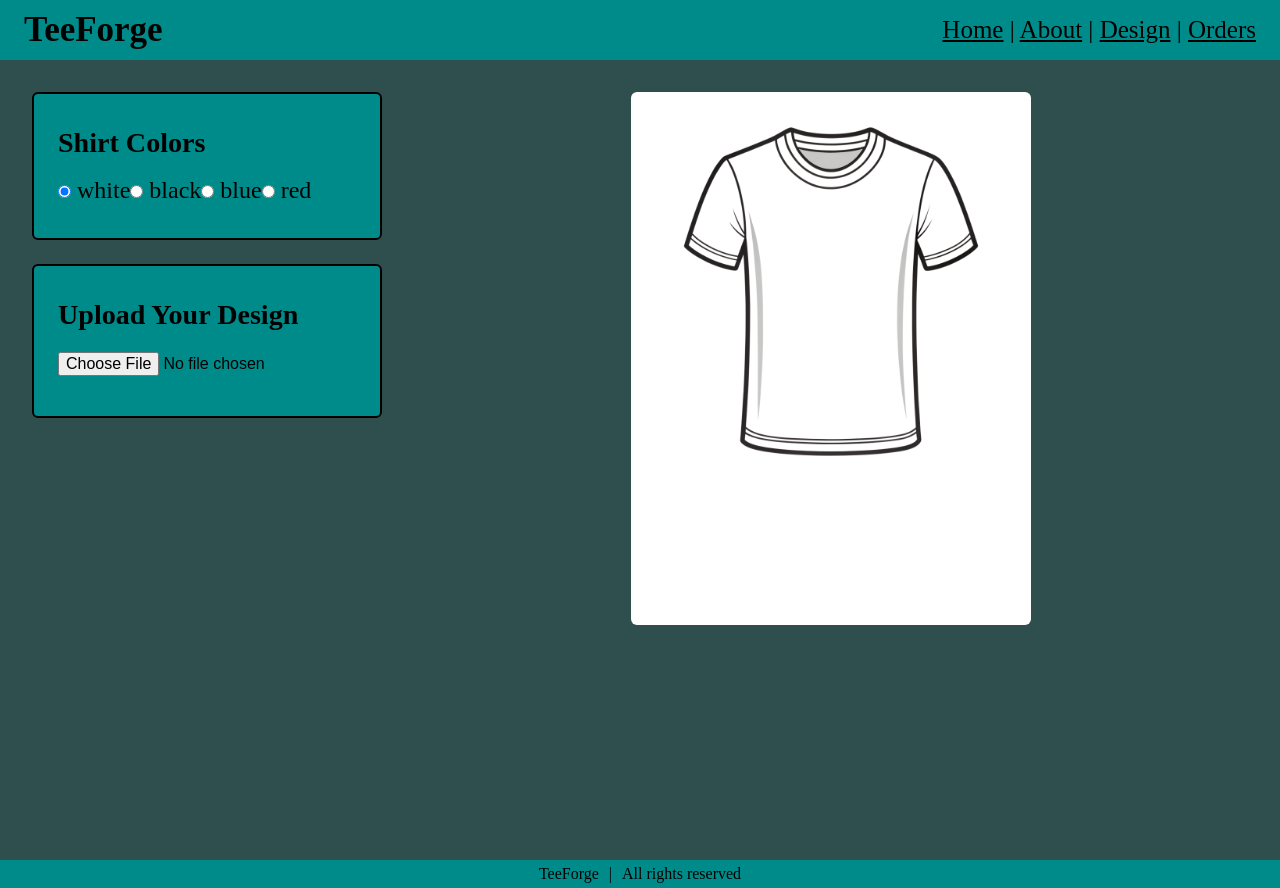
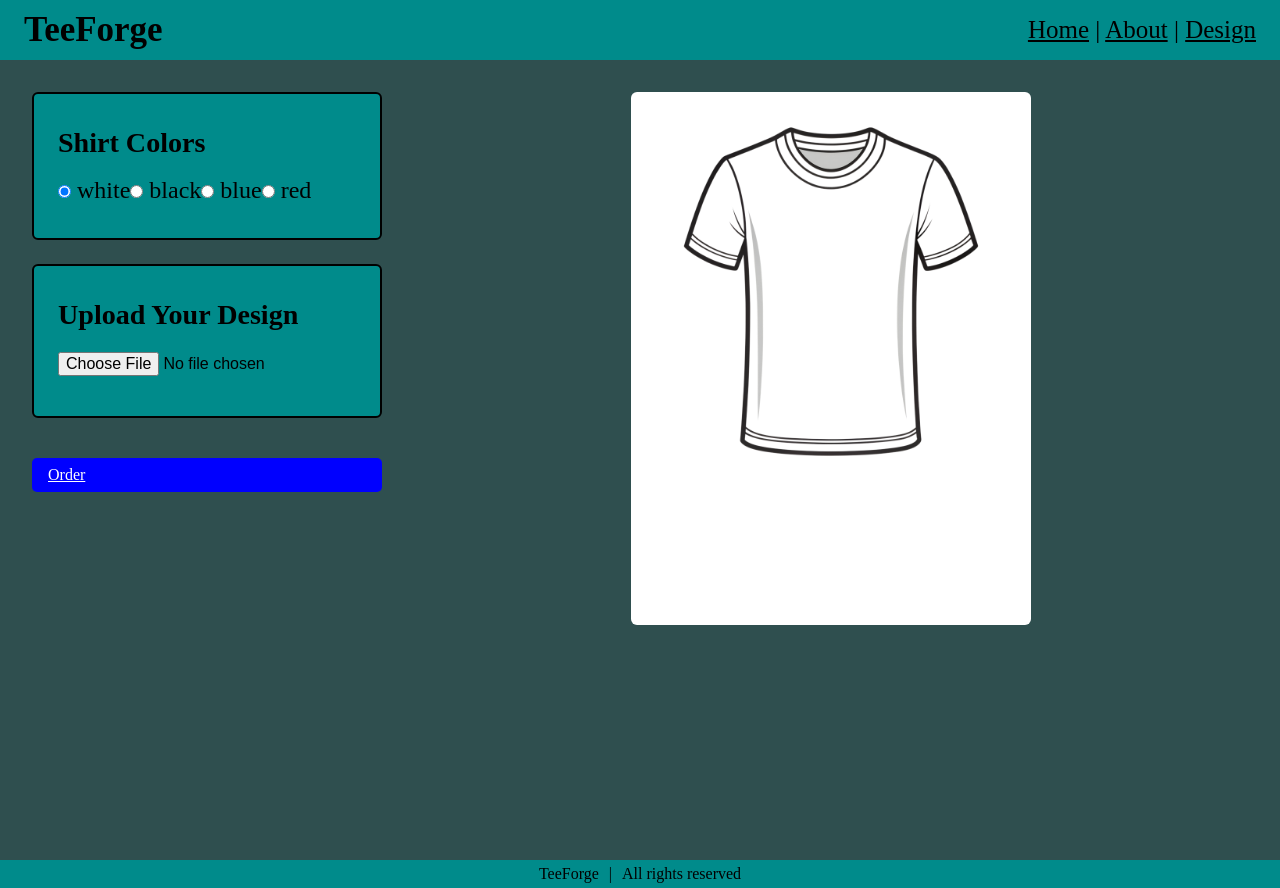
Before and after one commit to KingJepy/TeeForger-Unit-One-Project, a React (Vite) app: page /design in a window 1280 px wide. Built offline with nearby package versions, Linux system fonts and the light colour scheme.

Commit message:
added a link to the order form on the shirt designer page. took the link for the orders page out of the nav bar

```diff
--- a/src/components/Header.jsx
+++ b/src/components/Header.jsx
@@ -11,8 +11,6 @@ function Header () {
                 <a href="/about">About</a>
                 <a> | </a>
                 <a href="/design">Design</a>
-                <a> | </a>
-                <a href="/orders">Orders</a>
             </nav>
         </header>
     );
--- a/src/components/ShirtPreview.css
+++ b/src/components/ShirtPreview.css
@@ -2,7 +2,7 @@
   display: flex;
   flex-direction: row;
   align-items: flex-start;
-  justify-content: space-between;
+  justify-content: center;
   padding: 2rem;
   gap: 2rem;
   background-color: darkslategray;
@@ -93,6 +93,19 @@ input[type="radio"] {
   font-size: 1rem;
 }
 
+.order-link {
+  display: flex;
+  margin-top: 1rem;
+  padding: 0.5rem 1rem;
+  background-color: blue;
+  color: white;
+  border-radius: 5px;
+}
+
+.order-link:hover {
+  background-color: lightblue;
+}
+
 @media (max-width: 1024px) {
   .designer-container {
     flex-direction: column;
--- a/src/components/ShirtPreview.jsx
+++ b/src/components/ShirtPreview.jsx
@@ -1,4 +1,4 @@
-
+import { Link } from 'react-router-dom';
 import { useState } from 'react';
 import './ShirtPreview.css';
 
@@ -40,6 +40,8 @@ function TShirtDesigner() {
           <h3>Upload Your Design</h3>
           <input type="file" accept="image/*" onChange={handleImageUpload} />
         </div>
+        {/* link to order the shirt */}
+        <Link to="/orders" className='order-link'>Order</Link>
       </div>
 
       {/* create a box and put our blank shirt png inside. then put our new image on top */}
```
